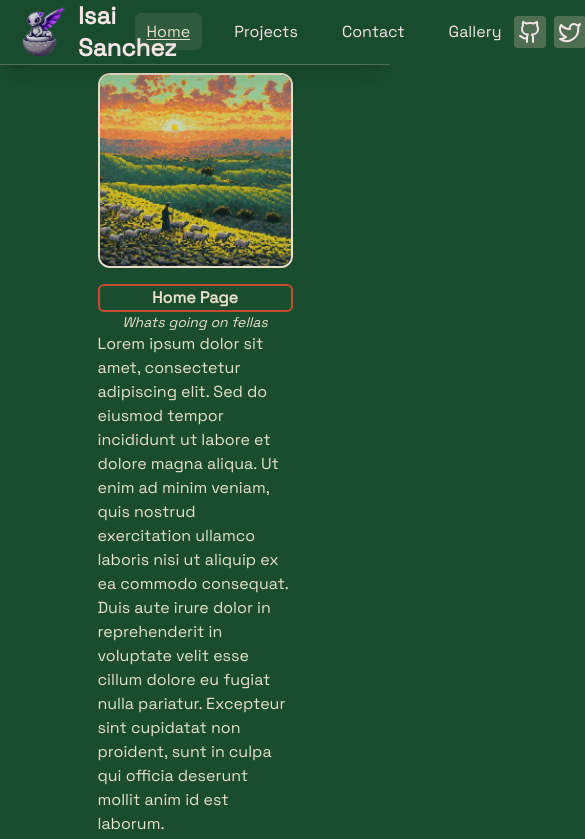
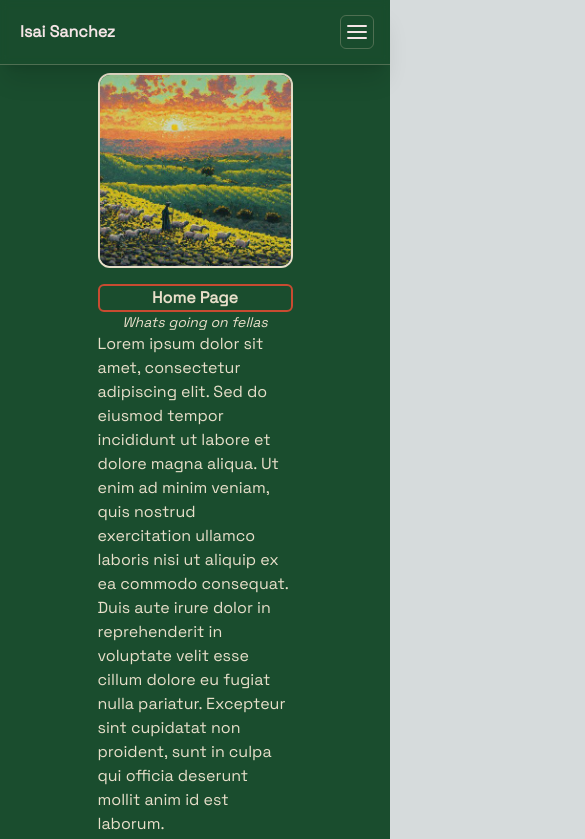
Before and after one commit to rahuljangirwork/rahuljangir.work, a Next.js app: page / in a window 390 px wide. Shown: the top 839 px of the page, 585 px wide, since content can reach past the window. Built offline with nearby package versions, Linux system fonts and the light colour scheme.

Commit message:
made design responsive so that when viewport is small (like on an iphone or tablet) the header list and icons are hidden and only a hamburger menu icon is shown at the end (justify-end) I now have to implement the pop up screen when the user clicks this menu icon

```diff
--- a/app/ui/nav-bar.tsx
+++ b/app/ui/nav-bar.tsx
@@ -5,6 +5,7 @@ import Image from "next/image";
 import { usePathname } from "next/navigation";
 import clsx from "clsx";
 import Socials from "./socials";
+import { Menu } from "react-feather";
 
 const links = [
   {
@@ -40,12 +41,17 @@ export default function NavBar() {
               height={50}
               sizes="100vw"
               priority={true}
-              className="transition-transform duration-300 hover:rotate-12"
+              className="hidden md:block md:transition-transform md:duration-300 hover:rotate-12"
             />
-            <p className="p-2 font-semibold text-2xl">Isai Sanchez</p>
+            <p className="text-center font-semibold text-md md:text-md lg:text-xl">
+              Isai Sanchez
+            </p>
           </Link>
         </div>
-        <ul className="flex-1 flex justify-center space-x-5">
+        <div className="justify-end md:hidden border border-palette-1 p-1 rounded-md">
+          <Menu aria-label="Menu" />
+        </div>
+        <ul className="flex-1 justify-center space-x-5 hidden md:flex">
           {links.map((link) => (
             <li key={link.name}>
               <Link
@@ -62,7 +68,7 @@ export default function NavBar() {
             </li>
           ))}
         </ul>
-        <div className="flex-1 flex justify-end">
+        <div className="flex-1 justify-end hidden md:flex">
           <Socials />
         </div>
       </nav>
```
